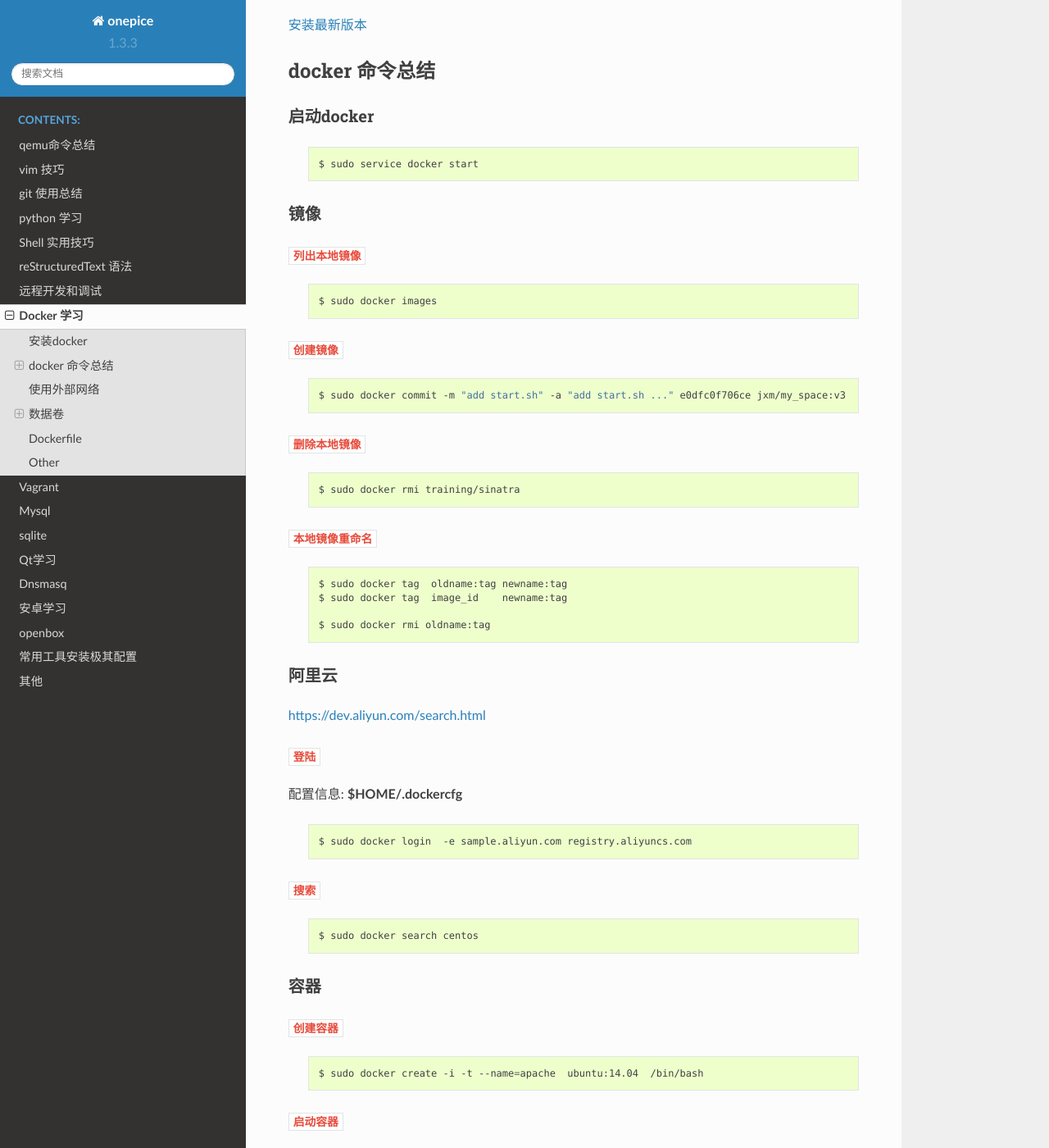
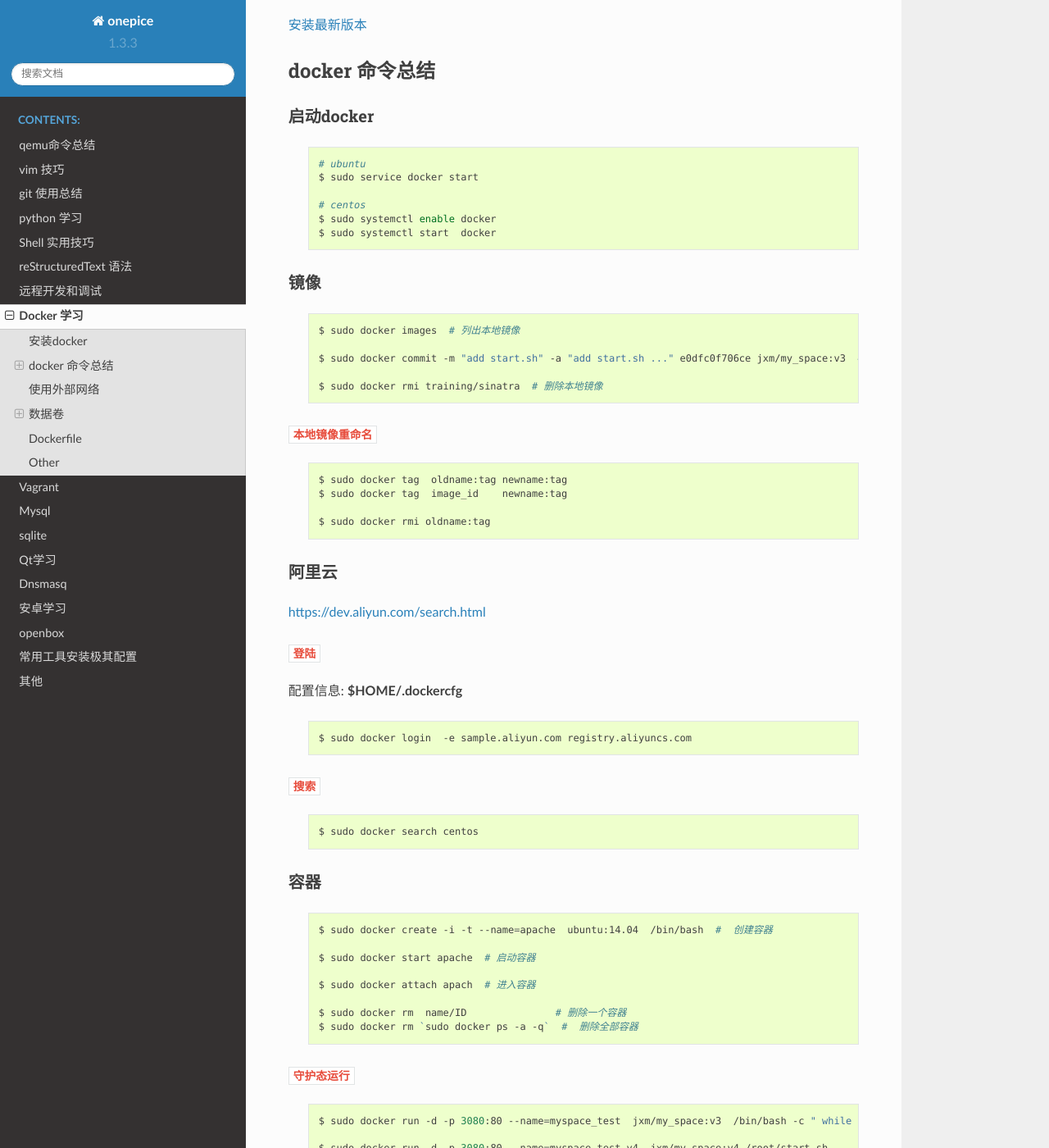
Before and after one commit to my-rds-store/my_space, a Sphinx documentation site: the page built from source/docker/index.rst, in a window 1280 px wide and 1400 px high, scrolled down 275 px. Shown: the whole window at 82% size. Built offline with Sphinx 7.4.7 and the Read the Docs theme 2.0.0, drawn with Linux system fonts in a browser that asks for light colours; some of the changed text lies outside the part shown.

Commit message:
update docker index

```diff
--- a/source/docker/index.rst
+++ b/source/docker/index.rst
@@ -5,7 +5,7 @@ Docker 学习
 安装docker
 ------------
 
-.. code-block:: sh
+.. code-block:: bash
 
      $ sudo apt-get install -y docker.io
 
@@ -20,39 +20,29 @@ docker 命令总结
 启动docker
 ^^^^^^^^^^^^^^^^^
 
-    .. code-block:: sh
+    .. code-block:: bash
 
+         # ubuntu
          $ sudo service docker start
+
+         # centos
+         $ sudo systemctl enable docker
+         $ sudo systemctl start  docker
 
 镜像
 ^^^^^^^^^^
+    .. code-block:: bash
 
-``列出本地镜像``
-""""""""""""""""""
+        $ sudo docker images  # 列出本地镜像
 
-    .. code-block:: sh
+        $ sudo docker commit -m "add start.sh" -a "add start.sh ..." e0dfc0f706ce jxm/my_space:v3  # 镜像commit
 
-        $ sudo docker images
-
-
-``创建镜像``
-""""""""""""""""""
-
-    .. code-block:: sh
-
-        $ sudo docker commit -m "add start.sh" -a "add start.sh ..." e0dfc0f706ce jxm/my_space:v3
-
-``删除本地镜像``
-""""""""""""""""""
-
-    .. code-block:: sh
-
-        $ sudo docker rmi training/sinatra
+        $ sudo docker rmi training/sinatra  # 删除本地镜像
 
 ``本地镜像重命名``
 """"""""""""""""""
 
-    .. code-block:: sh
+    .. code-block:: bash
 
         $ sudo docker tag  oldname:tag newname:tag
         $ sudo docker tag  image_id    newname:tag
@@ -71,59 +61,50 @@ https://dev.aliyun.com/search.html
 
 配置信息: **$HOME/.dockercfg**
 
-    .. code-block::  sh
+    .. code-block::  bash
 
         $ sudo docker login  -e sample.aliyun.com registry.aliyuncs.com
 
 ``搜索``
 """"""""""""""""""""
 
-    .. code-block:: sh
+    .. code-block:: bash
 
         $ sudo docker search centos
 
 容器
 ^^^^^^^^^^
 
-``创建容器``
-""""""""""""""
+    .. code-block:: bash
 
-    .. code-block:: sh
+       $ sudo docker create -i -t --name=apache  ubuntu:14.04  /bin/bash  #  创建容器
 
-       $ sudo docker create -i -t --name=apache  ubuntu:14.04  /bin/bash
+       $ sudo docker start apache  # 启动容器
 
+       $ sudo docker attach apach  # 进入容器
 
-``启动容器``
-""""""""""""""
+       $ sudo docker rm  name/ID               # 删除一个容器
+       $ sudo docker rm `sudo docker ps -a -q`  #  删除全部容器
 
-    .. code-block:: sh
-
-        $ sudo docker start apache
-
-
-``进入容器``
-""""""""""""""
-
-    .. code-block:: sh
-
-        $ sudo docker attach apach
 
 
 ``守护态运行``
 """"""""""""""
 
-    .. code-block:: sh
+    .. code-block:: bash
 
         $ sudo docker run -d -p 3080:80 --name=myspace_test  jxm/my_space:v3  /bin/bash -c " while true; do echo hello world; sleep 1; done"
 
         $ sudo docker run -d -p 3080:80 --name=myspace_test_v4  jxm/my_space:v4 /root/start.sh
+
+        $ sudo docker run -d --restart=always -p 3080:80 --name=myspace_test_v4  jxm/my_space:v4 /root/start.sh  #开机自启动
 
         $ sudo docker run exec -it myspace_test_v4 /bin/bash
 
 ``守护态运行``
 """"""""""""""
 
-    .. code-block:: sh
+    .. code-block:: bash
 
         sudo docker logs -f  {CONTAINER ID}
         sudo docker logs --follow  {CONTAINER ID}
@@ -132,7 +113,7 @@ https://dev.aliyun.com/search.html
 ``容器重命名``
 """"""""""""""""""
 
-    .. code-block:: sh
+    .. code-block:: bash
 
         $ sudo docker rename  oldname    newname
         $ sudo docker rename  image_id   newname
@@ -144,7 +125,7 @@ https://dev.aliyun.com/search.html
 
     查看容器
 
-    .. code-block:: sh
+    .. code-block:: bash
 
         $ sudo docker ps      # 查看UP状态的容器
         $ sudo docker ps  -a  # 查看所有容器
@@ -153,39 +134,30 @@ https://dev.aliyun.com/search.html
 
     导出容器
 
-    .. code-block:: sh
+    .. code-block:: bash
 
         $ sudo docker export {CONTAINER ID}  > ubuntu.tar
 
     导入容器快照
 
-    .. code-block:: sh
+    .. code-block:: bash
 
         $ cat ubuntu.tar | sudo docker import - test/ubuntu:v1.0
 
     通过指定 URL 或者某个目录来导入，例如
 
-    .. code-block:: sh
+    .. code-block:: bash
 
         $ sudo docker import http://example.com/exampleimage.tgz example/imagerepo
 
 
-
-
-``删除容器``
-""""""""""""""
-
-    .. code-block:: sh
-
-        $ sudo docker rm  name/ID
-        $ sudo docker rm `sudo docker ps -a -q`  #  删除全部容器
 
 使用外部网络
 ---------------
 
     查看端口
 
-    .. code-block:: sh
+    .. code-block:: bash
 
         $ sudo docker port {CONTAINER ID}
         $ sudo docker port {CONTAINER ID}  80
@@ -198,14 +170,14 @@ https://dev.aliyun.com/search.html
 ``数据卷``
 ^^^^^^^^^^
 
-    .. code-block:: sh
+    .. code-block:: bash
 
         $ sudo docker run -i -i --name=web -v /src/webapp:/opt/webapp  ubuntu:14.04
 
 ``查看数据卷``
 ^^^^^^^^^^^^^^^^^
 
-    .. code-block:: sh
+    .. code-block:: bash
 
         $ sudo docker inspect {NAMES}
 
@@ -213,7 +185,7 @@ https://dev.aliyun.com/search.html
 ``数据卷容器``
 ^^^^^^^^^^^^^^^^
 
-    .. code-block:: sh
+    .. code-block:: bash
 
         $ sudo docker run -d --volumes-from={NAME/ID} --name=my_space_build  alpine/my_space_build:v1
 
```
